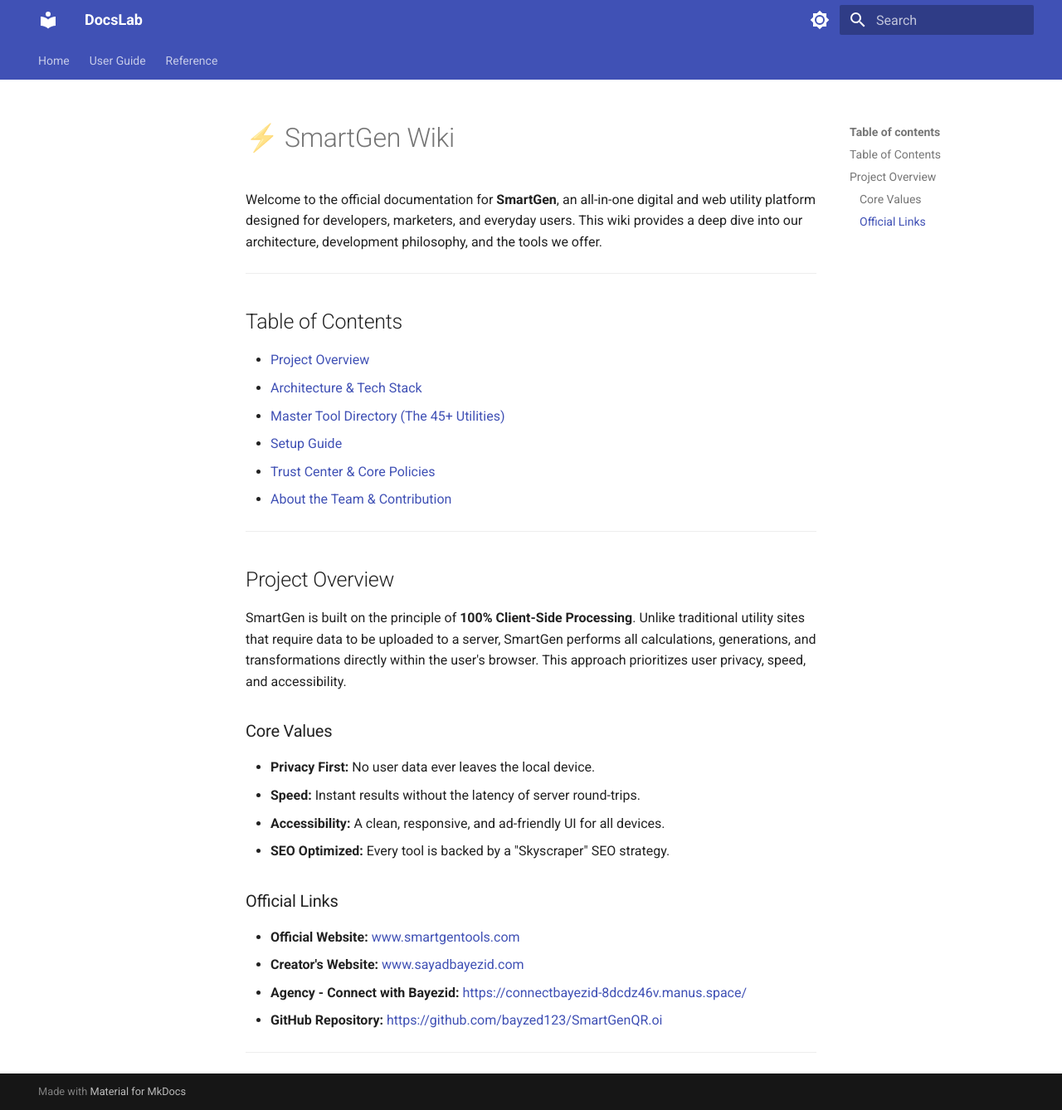
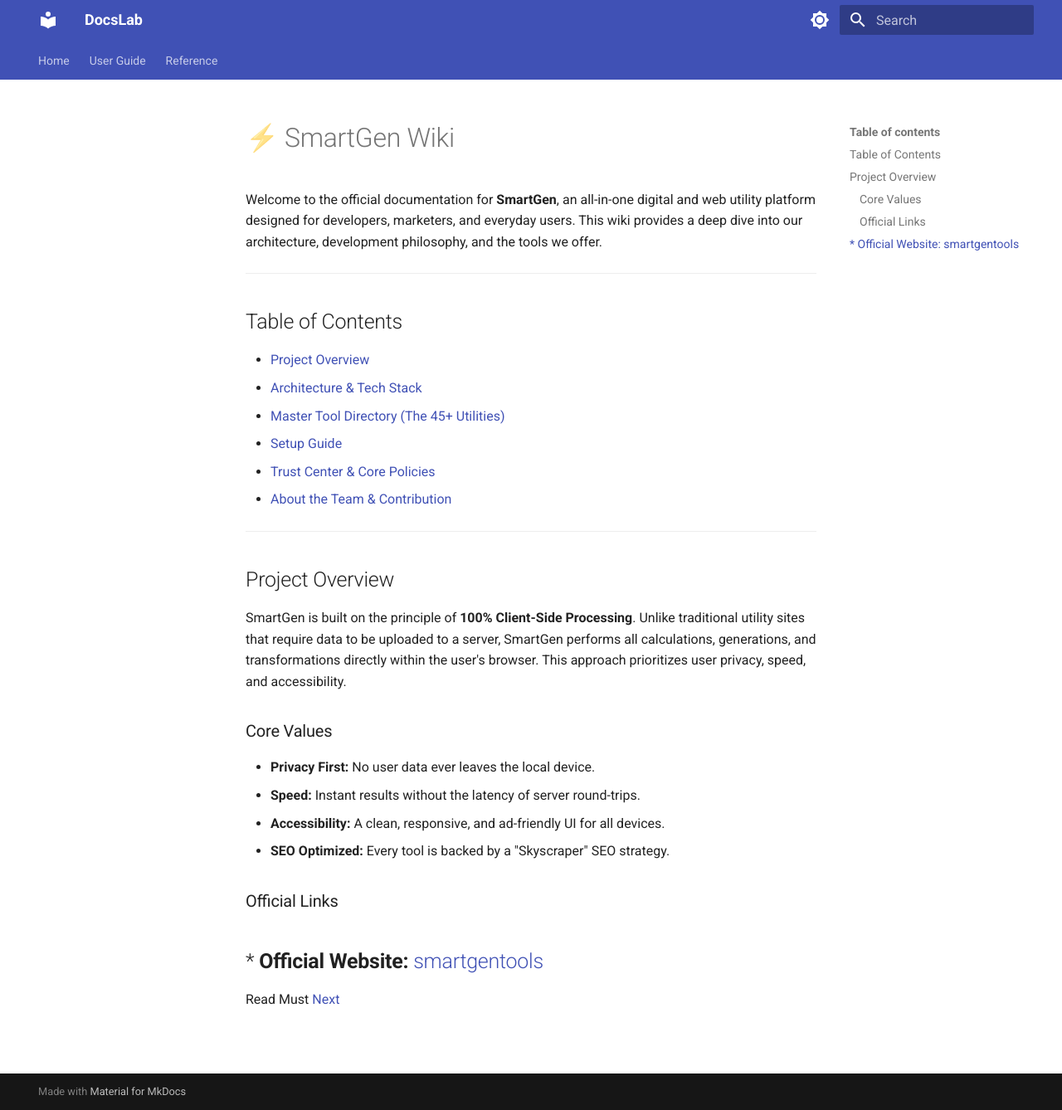
Before and after one commit to bayzed123/docslab, an MkDocs documentation site: the page built from docs/ SmartGen Wiki.md, in a window 1280 px wide and 1338 px high. Shown: the whole window at 83% size. Built offline with MkDocs 1.6.1 and Material for MkDocs 9.7.7, drawn with Linux system fonts in a browser that asks for light colours.

Commit message:
Update and rename ⚡ SmartGen Wiki.md to  SmartGen Wiki.md

```diff
--- a/docs/⚡ SmartGen Wiki.md
+++ b/docs/ SmartGen Wiki.md
@@ -28,9 +28,6 @@ SmartGen is built on the principle of **100% Client-Side Processing**. Unlike tr
 
 ### Official Links
 
-*   **Official Website:** [www.smartgentools.com](https://www.smartgentools.com)
-*   **Creator's Website:** [www.sayadbayezid.com](https://www.sayadbayezid.com)
-*   **Agency - Connect with Bayezid:** [https://connectbayezid-8dcdz46v.manus.space/](https://connectbayezid-8dcdz46v.manus.space/)
-*   **GitHub Repository:** [https://github.com/bayzed123/SmartGenQR.oi](https://github.com/bayzed123/SmartGenQR.oi)
-
+*   **Official Website:** [smartgentools](https://www.smartgentools.com)
 ---
+Read Must [Next](Architecture & Tech Stack)
```
